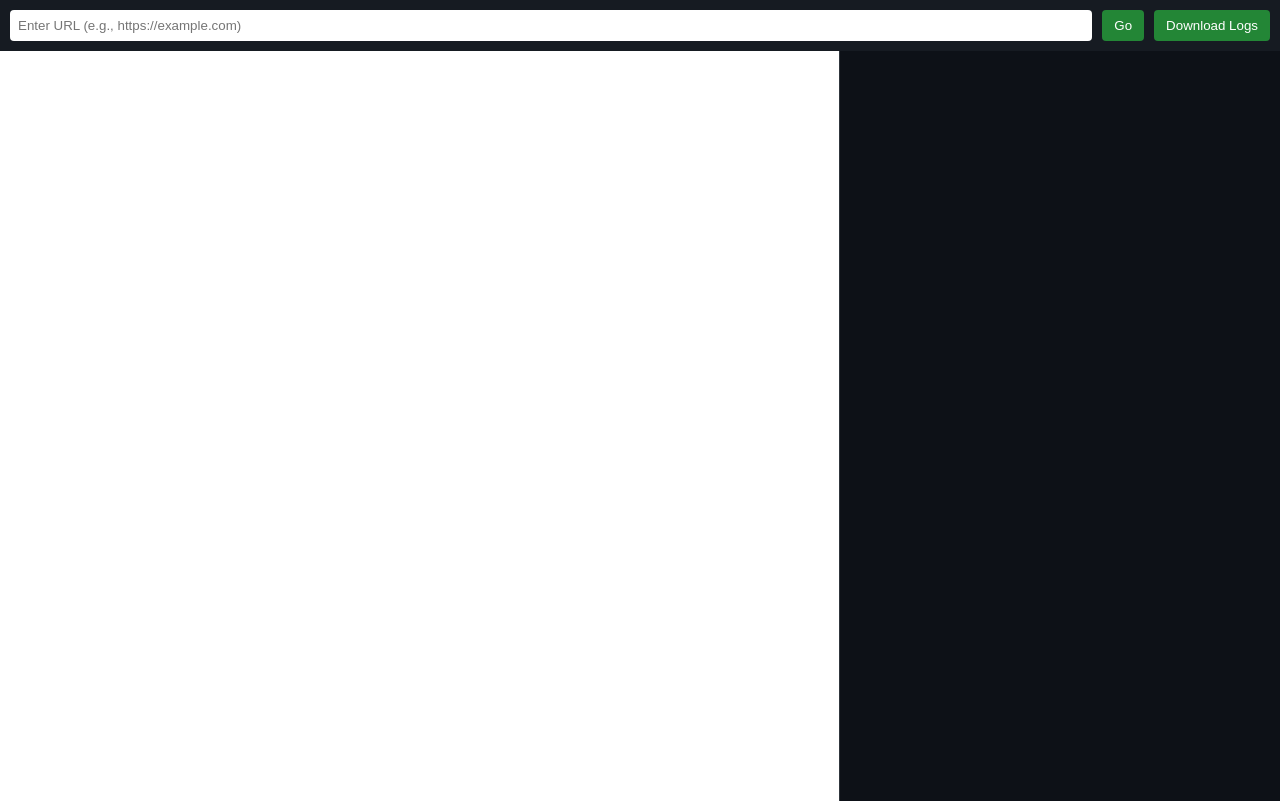
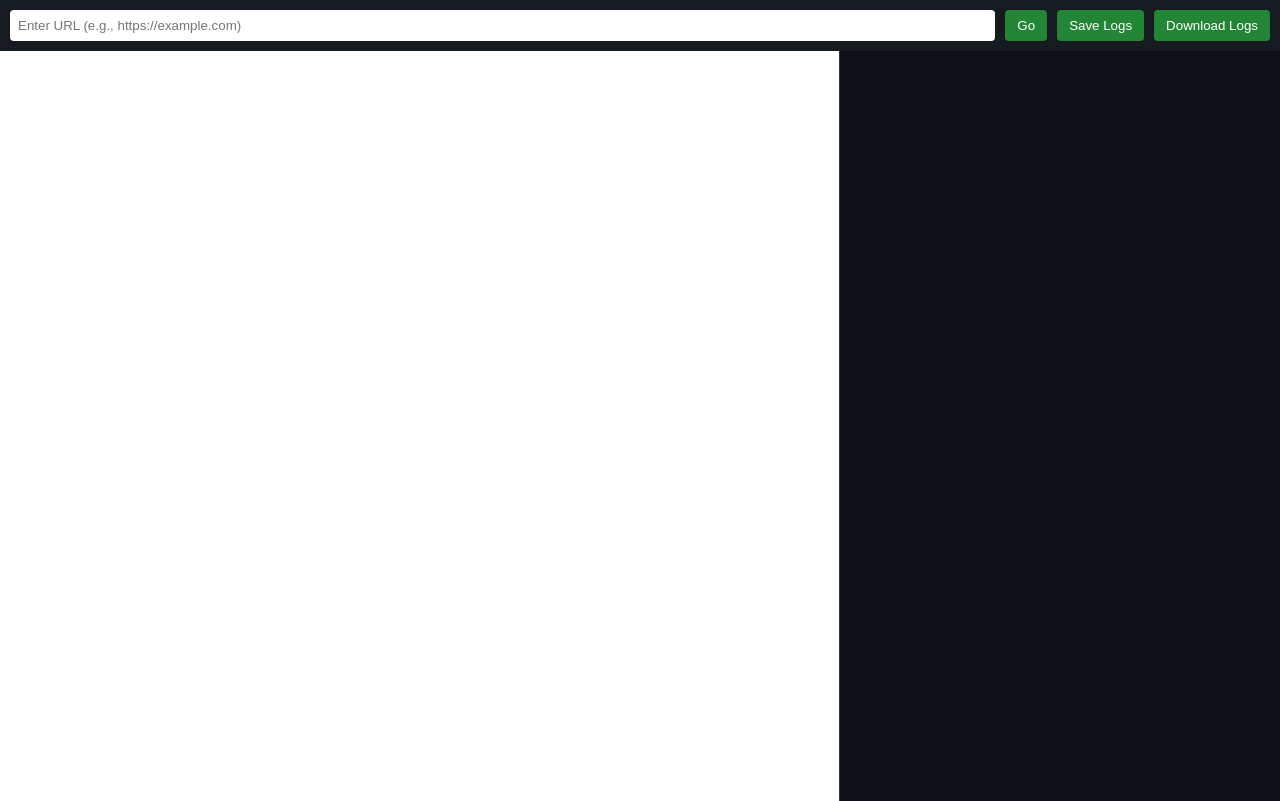
Before and after one commit to marslan-786/Web-analysis, a website: page public/index.html in a window 1280 px wide. Drawn offline with Linux system fonts and the light colour scheme.

Commit message:
Update index.html

```diff
--- a/public/index.html
+++ b/public/index.html
@@ -10,7 +10,8 @@
   <header>
     <input type="text" id="url" placeholder="Enter URL (e.g., https://example.com)" />
     <button id="goBtn">Go</button>
-    <button id="saveBtn">Download Logs</button>
+    <button id="saveBtn">Save Logs</button>
+    <button id="downloadBtn">Download Logs</button>
   </header>
 
   <main>
```
